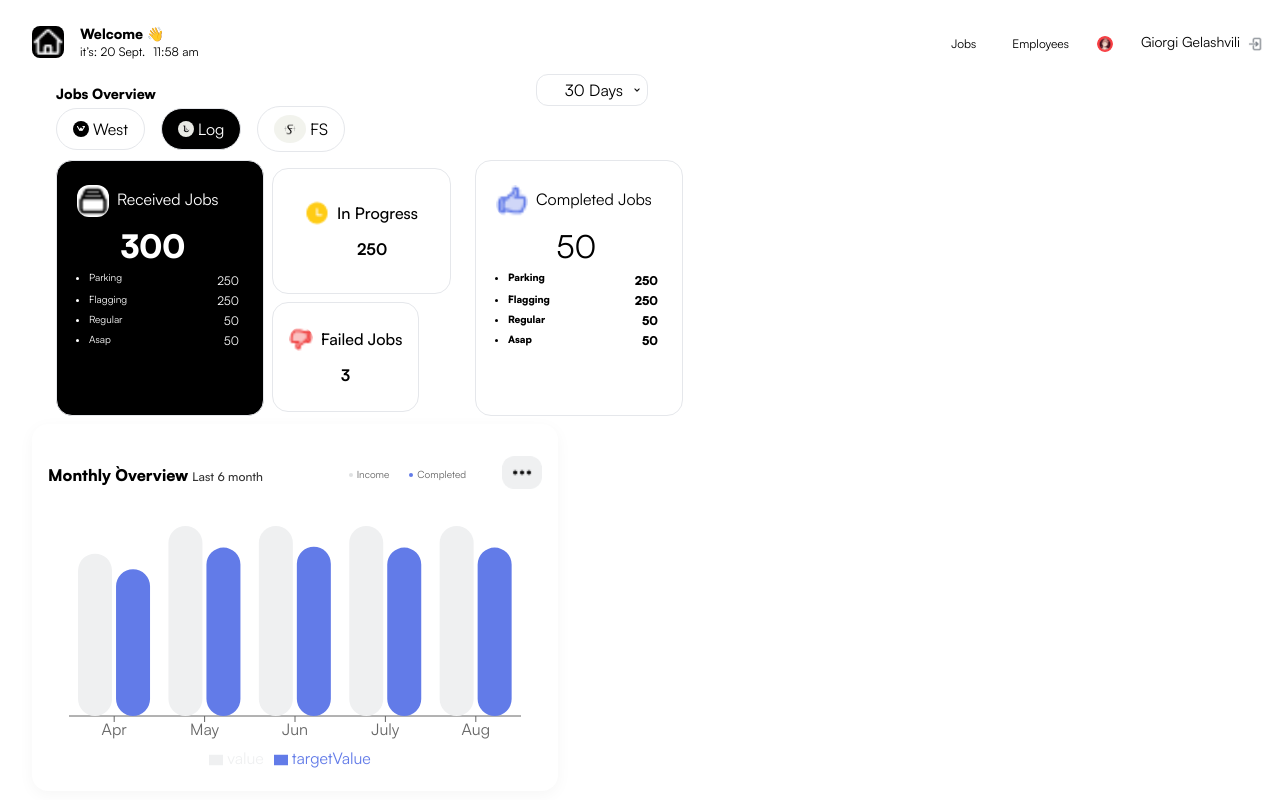
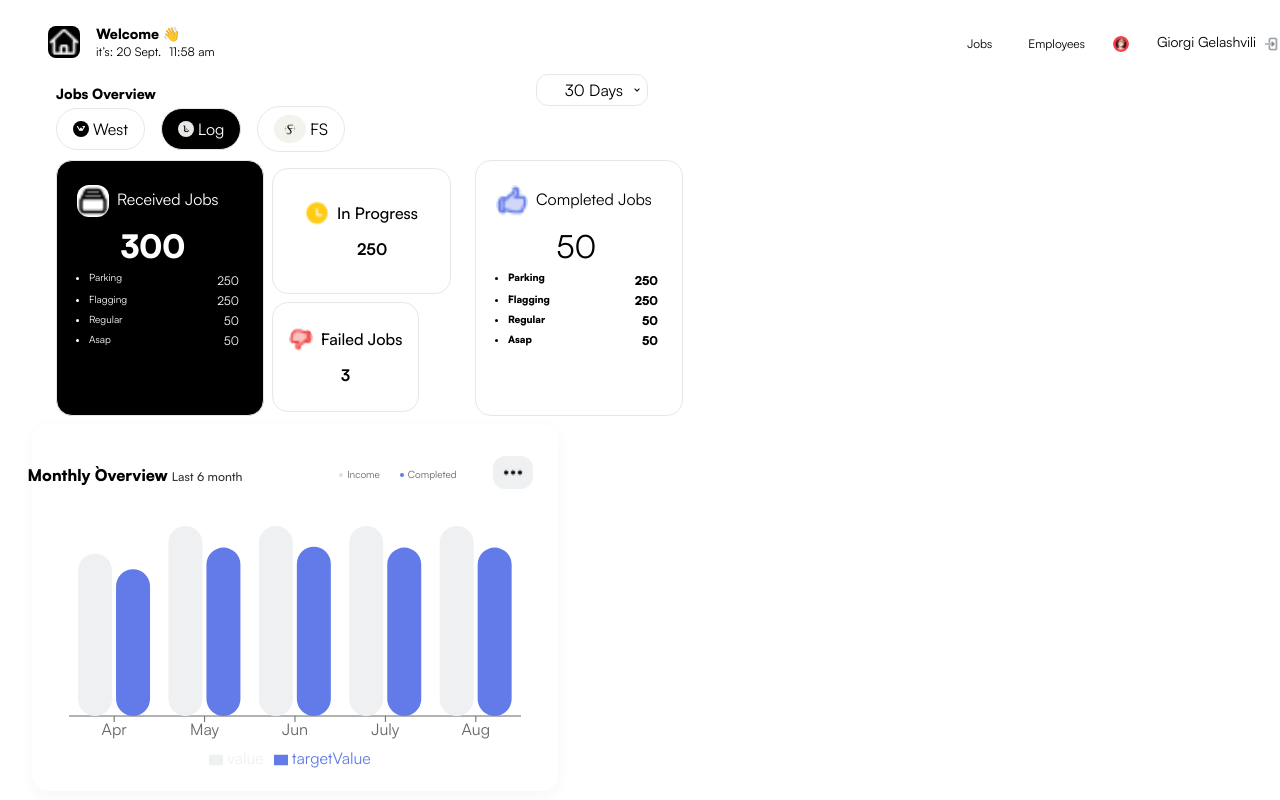
Before and after one commit to yash-logistic/reactjs-code, a React (Create React App) app: page / in a window 1280 px wide. Built offline with nearby package versions, Linux system fonts and the light colour scheme; the HTML template or start-up script is replaced by a standard one.

Commit message:
issue  fixed

```diff
--- a/src/components/Content.js
+++ b/src/components/Content.js
@@ -199,14 +199,14 @@ const Content = () => {
       </div>
 
       <div className="rounded-2xl bg-white mt-2 ml-8 shadow-[0px_4px_16px_rgba(0,_0,_0,_0.04)] w-[526px] flex flex-col items-center justify-start p-4 box-border gap-[12px]">
-        <div className="self-stretch flex flex-row items-center justify-between">
+        <div className=" flex flex-row items-center justify-between">
           <div className="shrink-0 flex flex-row items-center justify-start gap-[4px]">
-            <div className="relative font-black">Monthly `Overview</div>
+            <div className="ml-tp  font-black">Monthly `Overview</div>
             <div className="relative mt-1 text-xs font-medium text-black-80">
               Last 6 month
             </div>
           </div>
-          <div className="w-[226px] shrink-0 flex flex-row items-center justify-end gap-[8px] text-3xs text-grey-60 mb-5">
+          <div className="w-[226px] shrink-0 flex flex-row items-center justify-end gap-[8px] ml-16 text-3xs text-grey-60 mb-5">
             <div className="shrink-0 flex flex-row items-start justify-start gap-[4px]">
               <div className="shrink-0 flex flex-row items-center justify-start py-0 px-2 gap-[4px]">
                 <div className="relative rounded-[50%] bg-grey-20 w-1 mt-5 h-1" />
--- a/src/components/Header.js
+++ b/src/components/Header.js
@@ -6,7 +6,7 @@ import Signout from "../images/Signout.jpg";
 const Header = () => {
   return (
     <>
-      <div className="bg-background w-full flex flex-col items-start justify-start text-left text-sm text-black-100 font-small-body-medium">
+      <div className="bg-background w-full flex flex-col items-start justify-start text-left text-sm text-black-100 ml-4  ">
         <div className="rounded-t-none rounded-b-13xl bg-white w-full flex flex-row items-center justify-between py-2 pr-4 pl-4 box-border">
           <div className="flex flex-row items-center justify-start py-4 px-4 gap-4">
             <img
```
